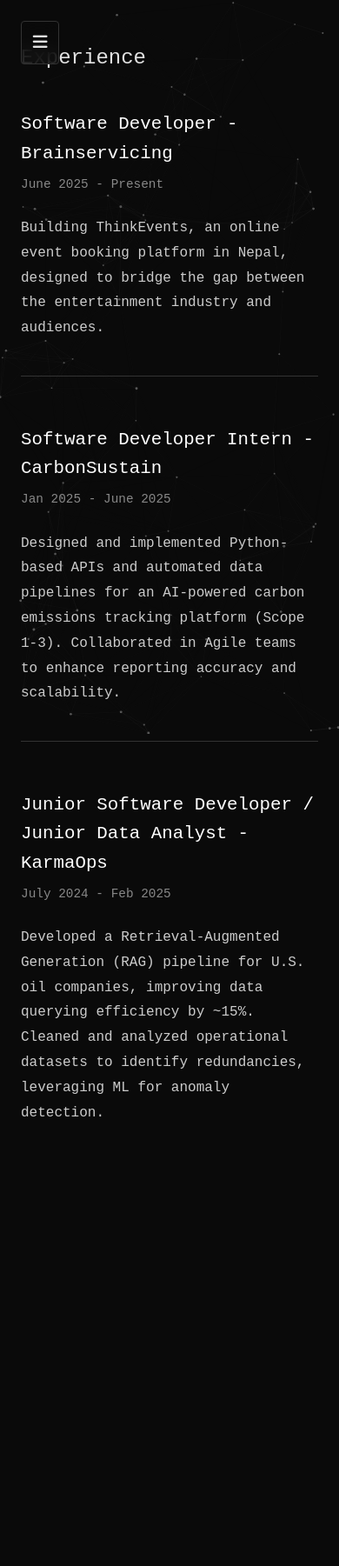
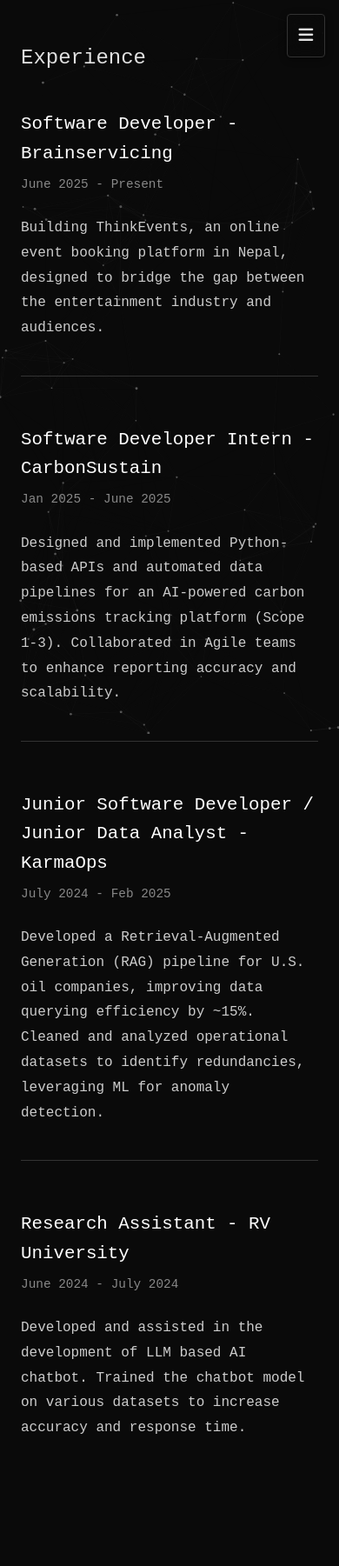
Before and after one commit to pemsherpa/Portfolio, a Flask app: page /experience in a window 390 px wide. Shown: the whole page at 87% size. Before the commit the page ends 1284 px from the top, so only its background shows below. Run offline with Flask 3, Linux system fonts and the light colour scheme; some libraries are stand-ins or nearby versions.

Commit message:
added experience and mobile version imporovements

```diff
--- a/templates/base.html
+++ b/templates/base.html
@@ -108,8 +108,9 @@
         /* Mobile Menu Toggle */
         .mobile-toggle {
             position: fixed;
-            top: 1.5rem;
-            left: 1.5rem;
+            top: max(1rem, env(safe-area-inset-top));
+            right: max(1rem, env(safe-area-inset-right));
+            left: auto;
             z-index: 1001;
             background: rgba(10, 10, 10, 0.8);
             border: 1px solid #333;
@@ -120,6 +121,7 @@
             padding: 0.8rem;
             border-radius: 4px;
             backdrop-filter: blur(10px);
+            box-shadow: 0 2px 8px rgba(0,0,0,0.4);
         }
 
         /* Main Content */
@@ -204,7 +206,7 @@
             }
 
             .content-container {
-                padding: 4rem 2rem;
+                padding: 6rem 2rem 4rem;
             }
 
             .content-wrapper {
@@ -243,7 +245,7 @@
     <div id="p5-canvas"></div>
 
     <!-- Mobile Menu Toggle -->
-    <button class="mobile-toggle" onclick="toggleMobileMenu()">
+    <button class="mobile-toggle" onclick="toggleMobileMenu()" aria-label="Open navigation menu">
         <i class="fas fa-bars"></i>
     </button>
 
--- a/templates/experience.html
+++ b/templates/experience.html
@@ -81,5 +81,15 @@
             Developed a Retrieval-Augmented Generation (RAG) pipeline for U.S. oil companies, improving data querying efficiency by ~15%. Cleaned and analyzed operational datasets to identify redundancies, leveraging ML for anomaly detection.
         </div>
     </div>
+
+    <div class="job">
+        <div class="job-header">
+            <div class="job-title">Research Assistant - RV University</div>
+            <div class="job-date">June 2024 - July 2024</div>
+        </div>
+        <div class="job-description">
+            Developed and assisted in the development of LLM based AI chatbot. Trained the chatbot model on various datasets to increase accuracy and response time.
+        </div>
+    </div>
 </div>
 {% endblock %}
```
